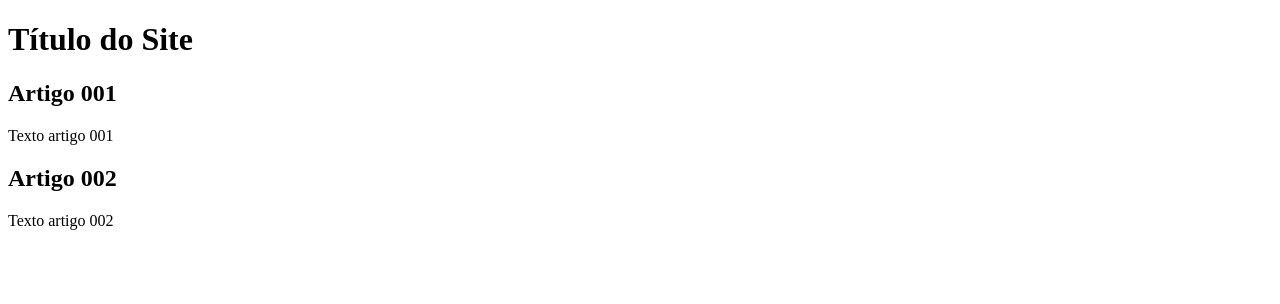
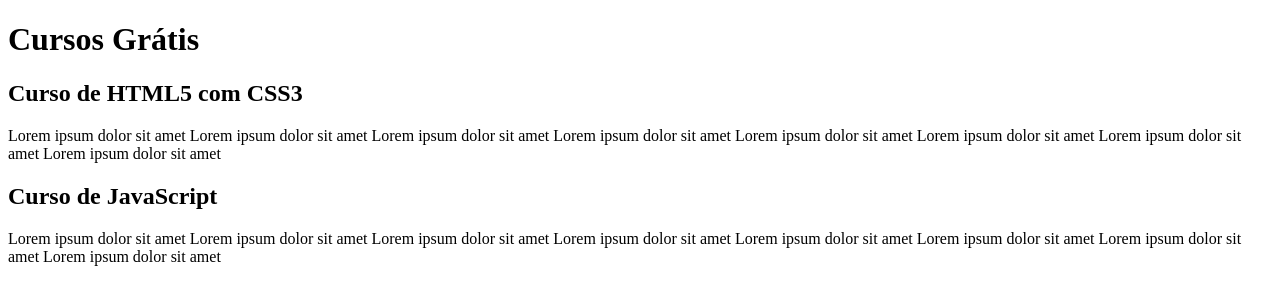
Before and after one commit to felipea-souza/projeto-site, a plain HTML site: page index.html in a window 1280 px wide. Drawn offline with Linux system fonts and the light colour scheme.

Commit message:
Comecei a escrever o conteúdo

```diff
--- a/index.html
+++ b/index.html
@@ -8,17 +8,17 @@
 	<body>
 		<main>
 			<header>
-				<h1>Título do Site</h1>
+				<h1>Cursos Grátis</h1>
 			</header>
 
 			<article>
-				<h2>Artigo 001</h2>
-				<p>Texto artigo 001</p>
+				<h2>Curso de HTML5 com CSS3</h2>
+				<p>Lorem ipsum dolor sit amet Lorem ipsum dolor sit amet Lorem ipsum dolor sit amet Lorem ipsum dolor sit amet Lorem ipsum dolor sit amet Lorem ipsum dolor sit amet Lorem ipsum dolor sit amet Lorem ipsum dolor sit amet </p>
 			</article>
 
 			<article>
-				<h2>Artigo 002</h2>
-				<p>Texto artigo 002</p>
+				<h2>Curso de JavaScript</h2>
+				<p>Lorem ipsum dolor sit amet Lorem ipsum dolor sit amet Lorem ipsum dolor sit amet Lorem ipsum dolor sit amet Lorem ipsum dolor sit amet Lorem ipsum dolor sit amet Lorem ipsum dolor sit amet Lorem ipsum dolor sit amet </p>
 			</article>
 		</main>
 	</body>
```
